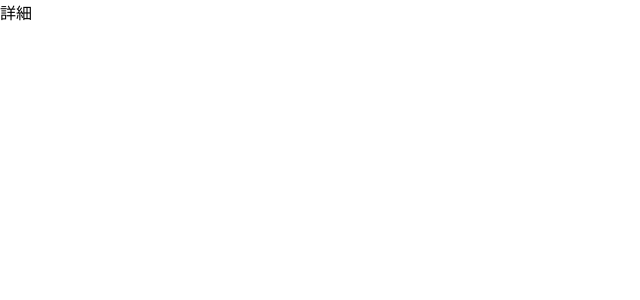
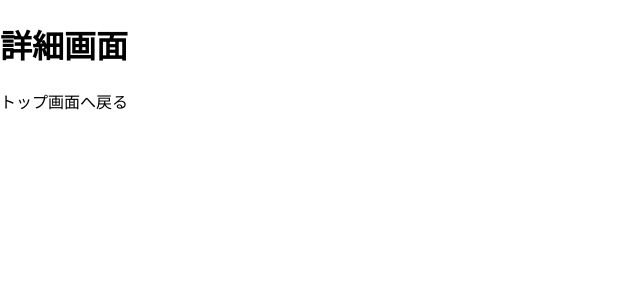
Before and after one commit to shintarou37/study_web, a Next.js app in the folder next_plactice_ts/: page /detal in a window 1280 px wide. Shown: the top 300 px of the page, without its empty margins (0-640 px from the left). Built offline with nearby package versions, Linux system fonts and the light colour scheme.

Commit message:
[React] トップ画面へ戻るリンクを追加

```diff
--- a/next_plactice_ts/pages/detal.tsx
+++ b/next_plactice_ts/pages/detal.tsx
@@ -3,7 +3,10 @@ import Link from 'next/link'
 export default function Detail() {
   return (
     <div>
-      詳細
+      <h1>詳細画面</h1>
+      <Link href="/">
+          <a>トップ画面へ戻る</a>
+      </Link>
     </div>
   )
 }
```
